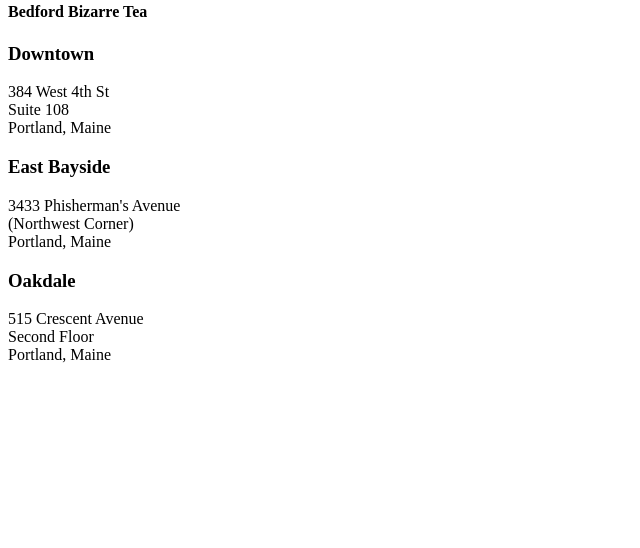
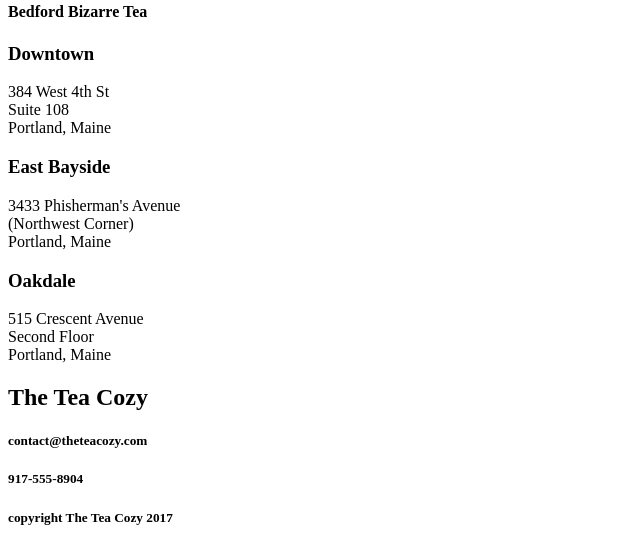
Before and after one commit to kperry91/TeaCozy, a plain HTML site: page index.html in a window 1280 px wide. Shown: the part 6029-6577 px from the top of the page, without its empty margins (0-640 px from the left). Before the commit the page ends 6409 px from the top, so only its background shows below. Drawn offline with Linux system fonts and the light colour scheme.

Commit message:
more html, added in the footer copy

```diff
--- a/index.html
+++ b/index.html
@@ -57,6 +57,10 @@
     </div>
   </div>
   <footer>
+    <h2>The Tea Cozy</h2>
+    <h5>contact@theteacozy.com</h5>
+    <h5>917-555-8904</h5>
+    <h5 class="copyright">copyright The Tea Cozy 2017</h5>
   </footer>
 </body>
 </html>
```
